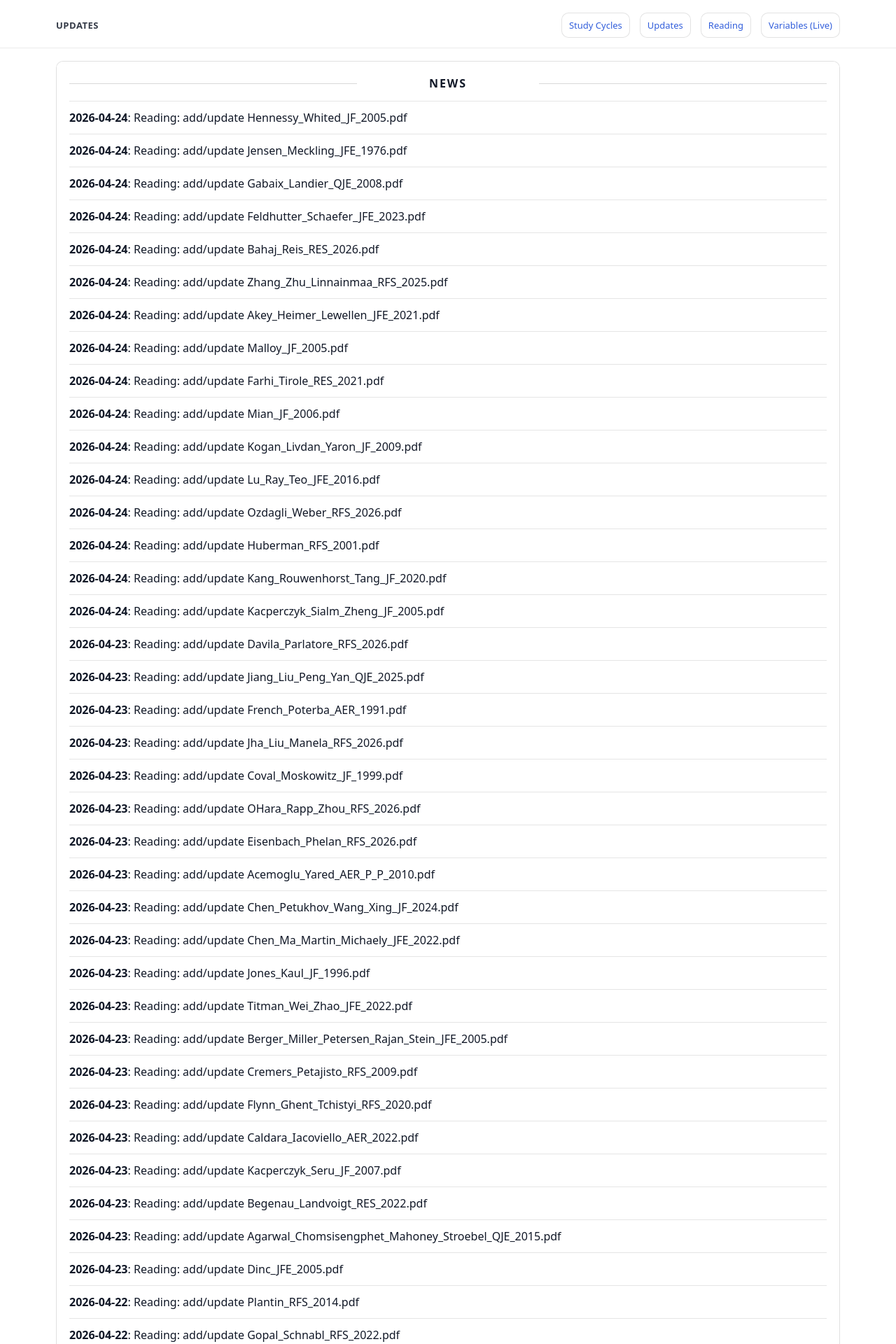
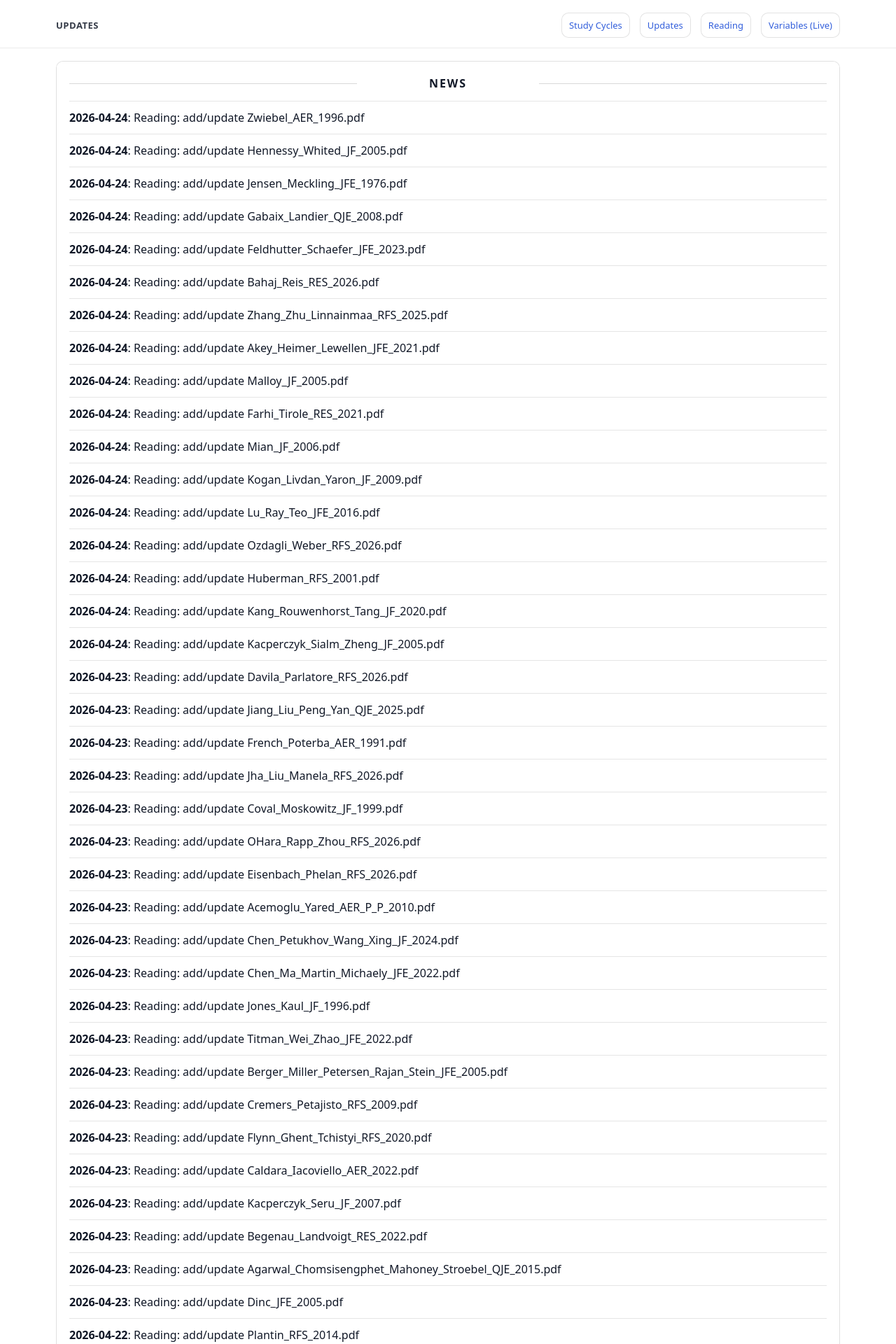
Before and after one commit to yaxinzn/study-archive, a Jekyll site: the page built from updates/index.md, in a window 1280 px wide. Shown: the top 1920 px of the page at 70% size. Built offline with Jekyll 4.4.1, drawn with Linux system fonts in a browser that asks for light colours; some of the changed text lies outside the part shown.

Commit message:
chore: update NEWS feed

```diff
--- a/_data/news.yml
+++ b/_data/news.yml
@@ -1,4 +1,7 @@
 # Auto-generated update history (sorted newest -> oldest). Do not edit manually.
+- ts: "1777035690"
+  date: "2026-04-24"
+  title: "Reading: add/update Zwiebel_AER_1996.pdf"
 - ts: "1777035483"
   date: "2026-04-24"
   title: "Reading: add/update Hennessy_Whited_JF_2005.pdf"
```
